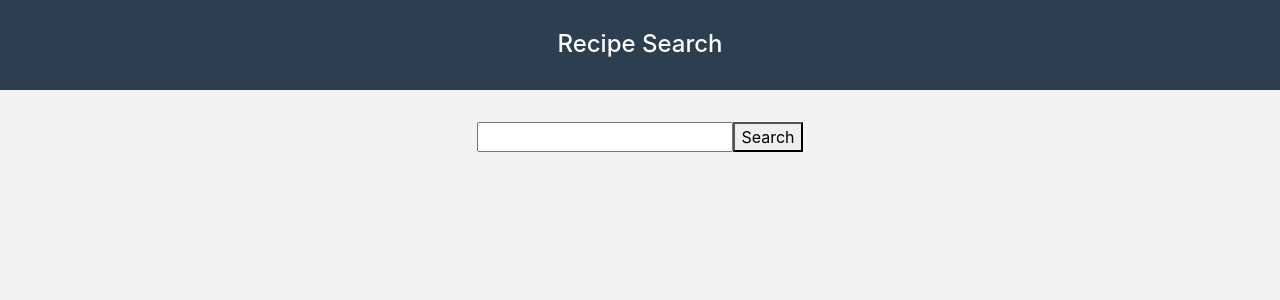
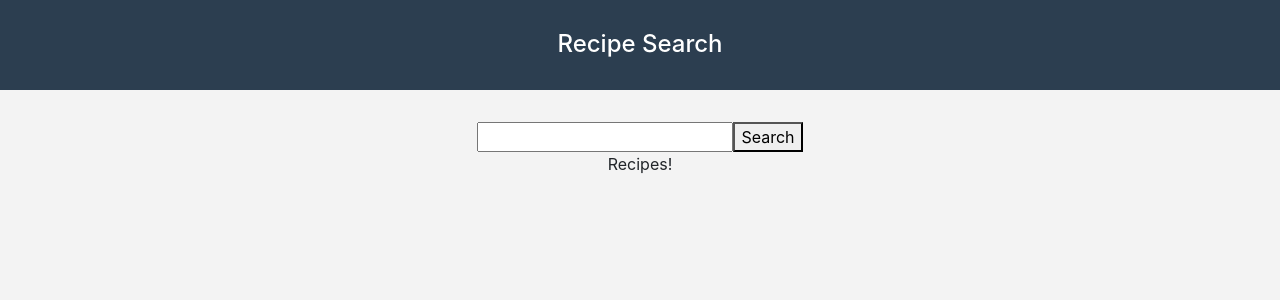
Before and after one commit to kw23085/recipe-app, a React (Create React App) app: page / in a window 1280 px wide. Shown: the top 300 px of the page. Built offline with nearby package versions, Linux system fonts and the light colour scheme.

Commit message:
new recipe component

```diff
--- a/src/App.js
+++ b/src/App.js
@@ -2,6 +2,7 @@ import React, { Component } from 'react';
 import './App.css';
 
 import Form from "./components/Form";
+import Recipes from "./components/Recipes"
 
 const API_KEY = "9d04ac8c044a10f960329cb97a0bcd97";
 
@@ -29,15 +30,7 @@ class App extends Component {
           <h1 className="App-title">Recipe Search</h1>
         </header>
         <Form getRecipe={this.getRecipe} />
-        { this.state.recipes.map((recipe) => {
-          return (
-
-            <div key={recipe.recipe_id}>
-              <img src={recipe.image_url} alt={recipe.title} />
-              <p>{ recipe.title }</p>
-            </div>
-          );
-        }) }
+        <Recipes />
       </div>
     );
   }
--- /dev/null
+++ b/src/components/Recipes.js
@@ -0,0 +1,9 @@
+import React from "react";
+
+const Recipes = () => (
+    <div>
+        Recipes!
+    </div>
+);
+
+export default Recipes;
```
